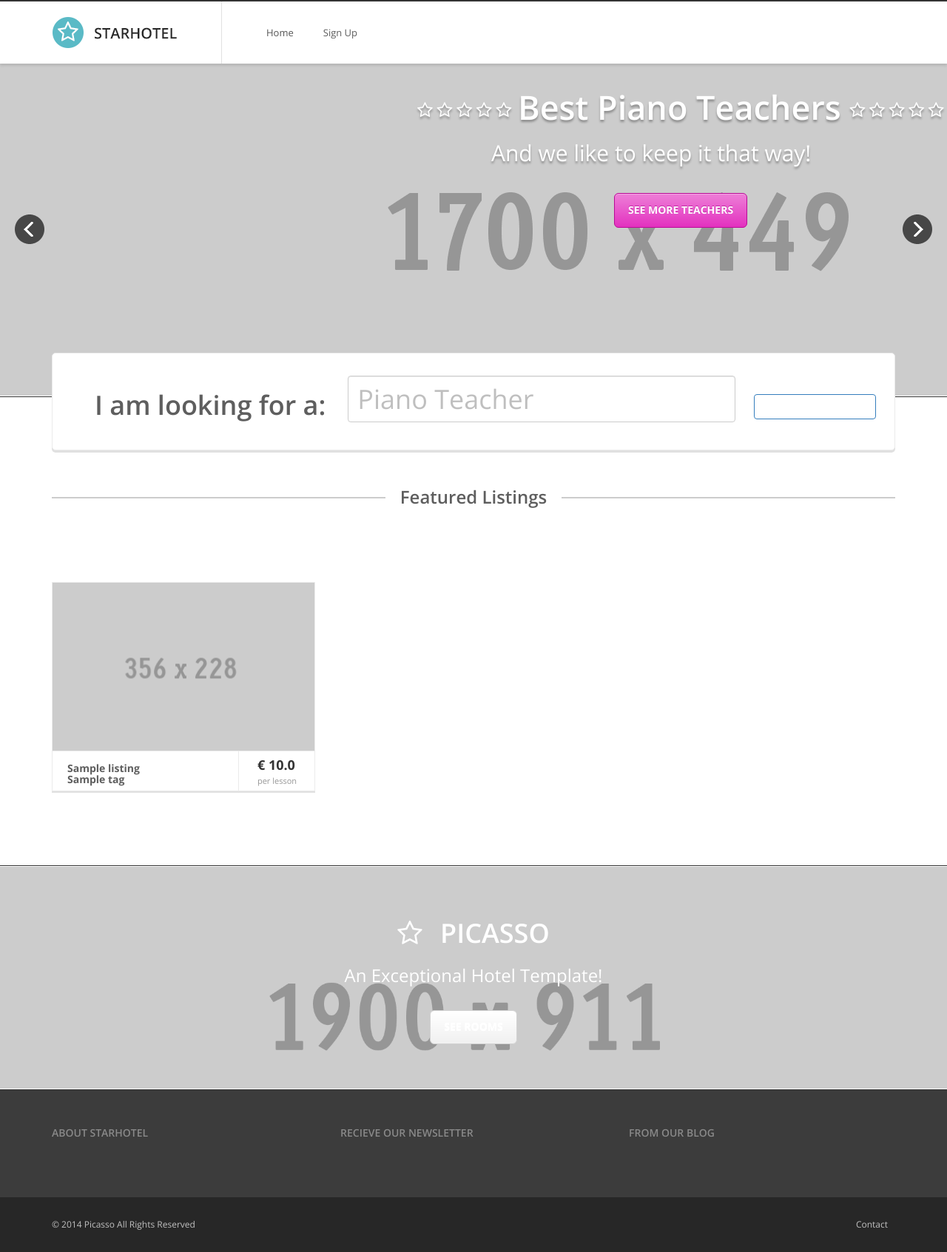
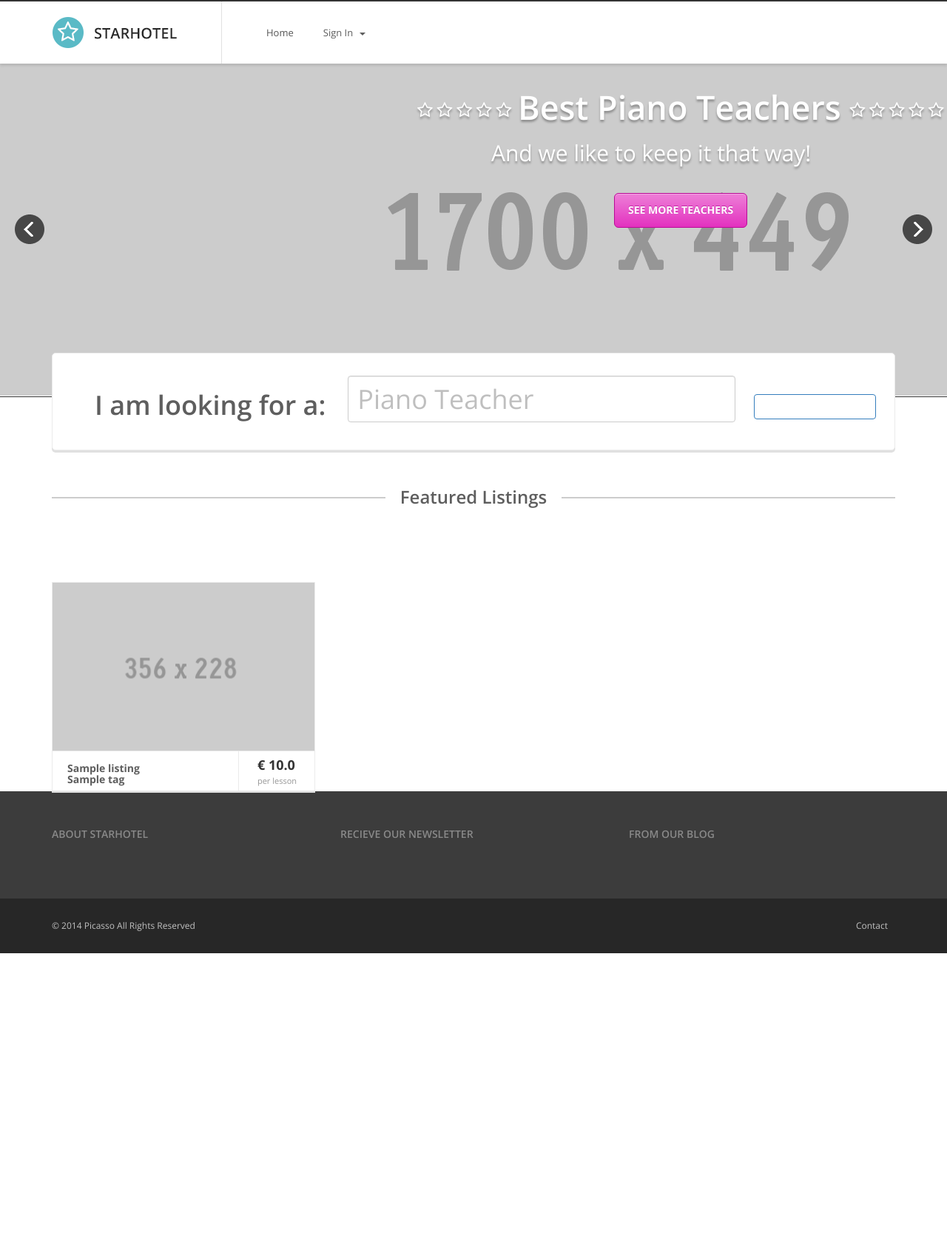
Before and after one commit to TejasM/picasso, a Django app: page / in a window 1280 px wide. Shown: the whole page at 74% size. After the commit the page ends 1289 px from the top, so only its background shows below. Run offline with Django 3.2, Linux system fonts and the light colour scheme; tables that the repository leaves empty hold one stand-in row (values such as "Sample post"); some libraries are stand-ins or nearby versions.

Commit message:
Error message

```diff
--- a/picasso/picasso/index/templates/index/listing.html
+++ b/picasso/picasso/index/templates/index/listing.html
@@ -18,7 +18,7 @@
                         Overview
                     </h3>
 
-                    <p>{{ listing.description }}</p>
+                    <p>{{ listing.description|safe }}</p>
 
                     <p>$ {{ listing.get_price }}</p>
                 </div>
--- a/picasso/picasso/index/urls.py
+++ b/picasso/picasso/index/urls.py
@@ -11,4 +11,5 @@ urlpatterns = patterns('',
                        url(r'^get-listing/(?P<list_id>\w+)$', views.get_listing, name='get_listing'),
                        url(r'^add-listing/$', views.add_listing, name='add_listing'),
                        url(r'^detail-listing/(?P<list_id>\w+)$', views.detail_listing, name='detail_listing'),
+                       url(r'^sign-in/$', views.signin, name='signup'),
 )
--- a/picasso/picasso/index/views.py
+++ b/picasso/picasso/index/views.py
@@ -1,5 +1,9 @@
+import json
+from django.contrib import messages
+from django.contrib.auth import login, authenticate
+from django.contrib.auth.models import User
 from django.http import HttpResponse
-from django.shortcuts import render
+from django.shortcuts import render, redirect
 from django.template import RequestContext
 
 from picasso.index.models import Listing, Tag
@@ -42,3 +46,30 @@ def get_listing(request, list_id):
         listings = Listing.objects.filter(id=int(list_id))
         context = {'listings': listings}
         return render(request, 'index/listings.html', context)
+
+
+def signin(request):
+    if request.method == "POST":
+        if request.POST['type'] == "sign-up":
+            first_name = request.POST['first-name']
+            last_name = request.POST['last-name']
+            username = request.POST['email']
+            password = request.POST['password']
+            user = User.objects.create(first_name=first_name, last_name=last_name, email=username, username=username)
+            user.set_password(password)
+            login(request, user)
+        else:
+            username = request.POST['email']
+            password = request.POST['password']
+            try:
+                User.objects.get(email=username, username=username)
+            except User.DoesNotExist:
+                return HttpResponse(json.dumps({'success': 0, 'error': 'Incorrect Username/Password'}),
+                                    content_type='application/json')
+            user = authenticate(username=username, password=password)
+            if user is not None:
+                if not user.is_active():
+                    login(request, user)
+            login(request, user)
+        return HttpResponse(json.dumps({'success': 1}),
+                            content_type='application/json')
--- a/picasso/templates/base.html
+++ b/picasso/templates/base.html
@@ -44,8 +44,14 @@
                 <ul class="nav navbar-nav">
                     <li class="active"><a href="/">Home</a>
                     </li>
-                    <li class=""><a href="#">Sign Up</a>
-                    </li>
+                    {% if not user.is_authenticated %}
+                        <li class="dropdown"><a href="#">Sign In <b class="caret"></b></a>
+                            <ul class="dropdown-menu">
+                                <li><a href="#" id="sign-up">Sign Up</a></li>
+                                <li><a href="#" id="login">Login</a></li>
+                            </ul>
+                        </li>
+                    {% endif %}
                 </ul>
             </div>
         </div>
@@ -169,28 +175,39 @@
 <div id="main-section">
 
 </div>
+<div id="sign-in-lightbox" style="display: none">
+    <form class="clearfix mt50" role="form" method="post" action="{% url 'index:signup' %}"
+          id="signupform" onsubmit="javascript:void(0)">
+        <input type="hidden" value="sign-up" id="type-signin" name="type">
 
-<!-- Parallax Effect -->
-<script type="text/javascript">$(document).ready(function () {
-    $('#parallax-image').parallax("50%", -0.25);
-});</script>
-
-<section class="parallax-effect mt100">
-    <div id="parallax-image" style="background-image: url('{% static '/images/parallax/1900x911.gif' %}');">
-        <div class="color-overlay fadeIn appear" data-start="600">
-            <div class="container">
-                <div class="content">
-                    <h3 class="text-center"><i class="fa fa fa-star-o"></i> PICASSO</h3>
-
-                    <p class="text-center">An Exceptional Hotel Template!
-                        <br>
-                        <a href="" class="btn btn-default btn-lg mt30">See rooms</a></p>
+        <div class="row" id="sign-up-stuff">
+            <div class="col-md-6">
+                <div class="form-group">
+                    <label for="first-name" accesskey="U"><span class="required">*</span>First Name</label>
+                    <input name="first-name" type="text" id="first-name" class="form-control" value="">
+                </div>
+            </div>
+            <div class="col-md-6">
+                <div class="form-group">
+                    <label for="last-name" accesskey="E"><span class="required">*</span>Last Name</label>
+                    <input name="last-name" type="text" id="last-name" value="" class="form-control">
                 </div>
             </div>
         </div>
-    </div>
-</section>
+        <div class="form-group">
+            <label for="email" accesskey="S"><span class="required">*</span>Email</label>
+            <input name="email" id="email" class="form-control" type="email">
+        </div>
+        <div class="form-group">
+            <label for="password" accesskey="S"><span class="required">*</span>Password</label>
+            <input name="password" id="password" class="form-control" type="password">
+        </div>
+        <div class="error_message">
 
+        </div>
+        <button type="submit" class="btn  btn-lg btn-primary" id="sign-in-button">Sign Up</button>
+    </form>
+</div>
 <!-- Footer -->
 <footer>
     <div class="container">
@@ -242,6 +259,8 @@
 <script type="text/javascript" src="{% static 'rs-plugin/js/jquery.themepunch.plugins.min.js' %}"></script>
 <script type="text/javascript" src="{% static 'rs-plugin/js/jquery.themepunch.revolution.min.js' %}"></script>
 <script type="text/javascript" src="{% static 'js/custom.js' %}"></script>
+<script type="text/javascript"
+        src="https://raw.githubusercontent.com/buckwilson/Lightbox_me/master/jquery.lightbox_me.js"></script>
 <!-- HTML5 Shim and Respond.js IE8 support of HTML5 elements and media queries -->
 <!-- WARNING: Respond.js doesn't work if you view the page via file:// -->
 <!--[if lt IE 9]>
@@ -276,6 +295,31 @@
             $main.find('> div:last-child').remove();
             $main.find('> section').show();
         });
+
+        $('#sign-up').click(function () {
+            $('#main-section').hide();
+            $('#sign-in-lightbox').show();
+        });
+
+        $('#login').click(function () {
+            $('#main-section').hide();
+            $('#sign-in-lightbox').show();
+            $('#sign-up-stuff').hide();
+            $('#type-signin').val('login');
+            $('#sign-in-button').text('Login');
+        });
+
+        $('#signupform').submit(function () {
+            $.post('{% url 'index:signup' %}', {'first-name': $('#first-name').val(),
+                'last-name': $('#last-name').val(), 'type': $('#type-signin').val(),
+                'email': $('#email').val(), 'password': $('#password').val()}, function (data) {
+                if (parseInt(data['success']) == 0) {
+                    $('.error_message').text(data['error']);
+                } else {
+                    document.location.href = '/';
+                }
+            });
+        });
     });
 </script>
 </html>
```
